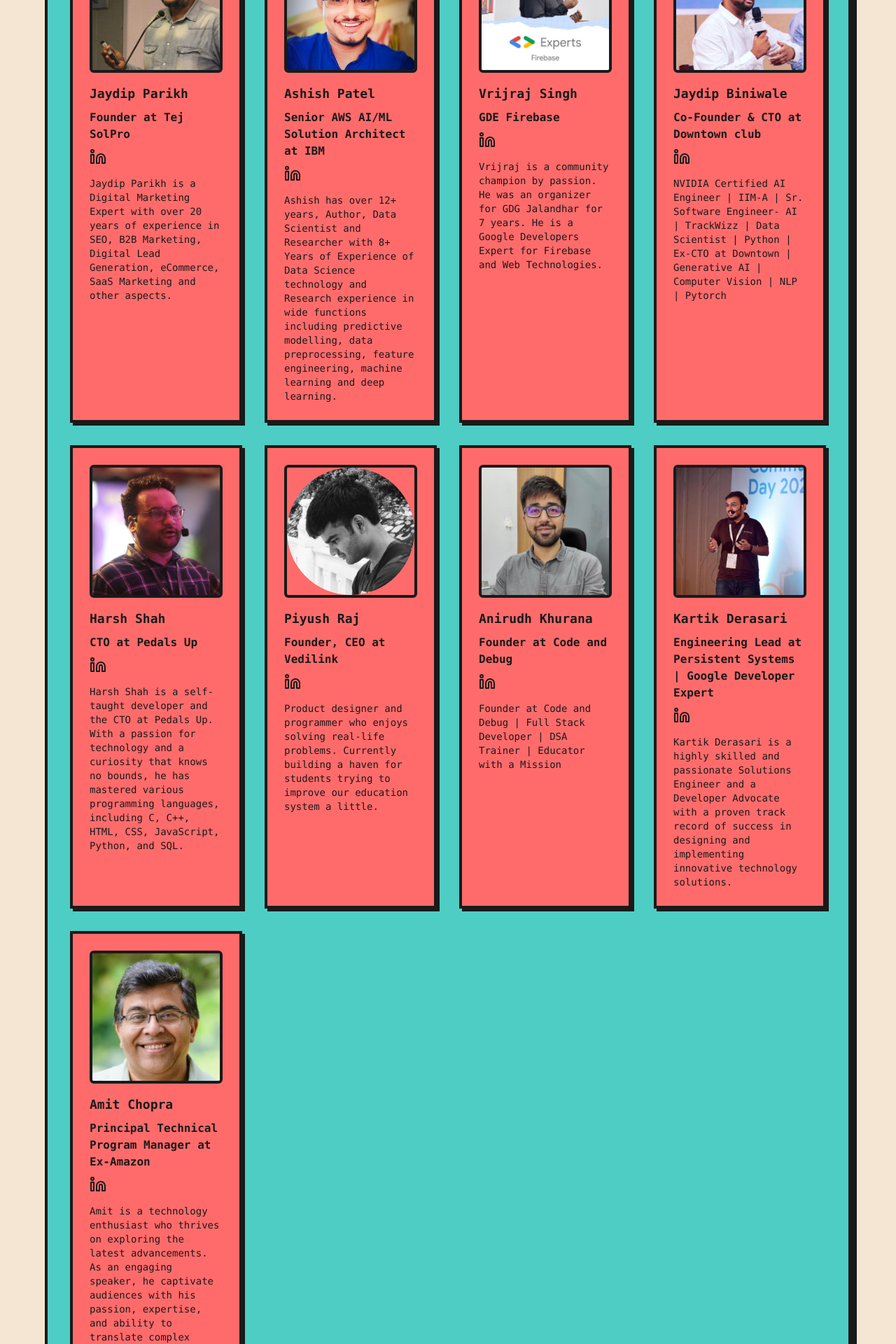
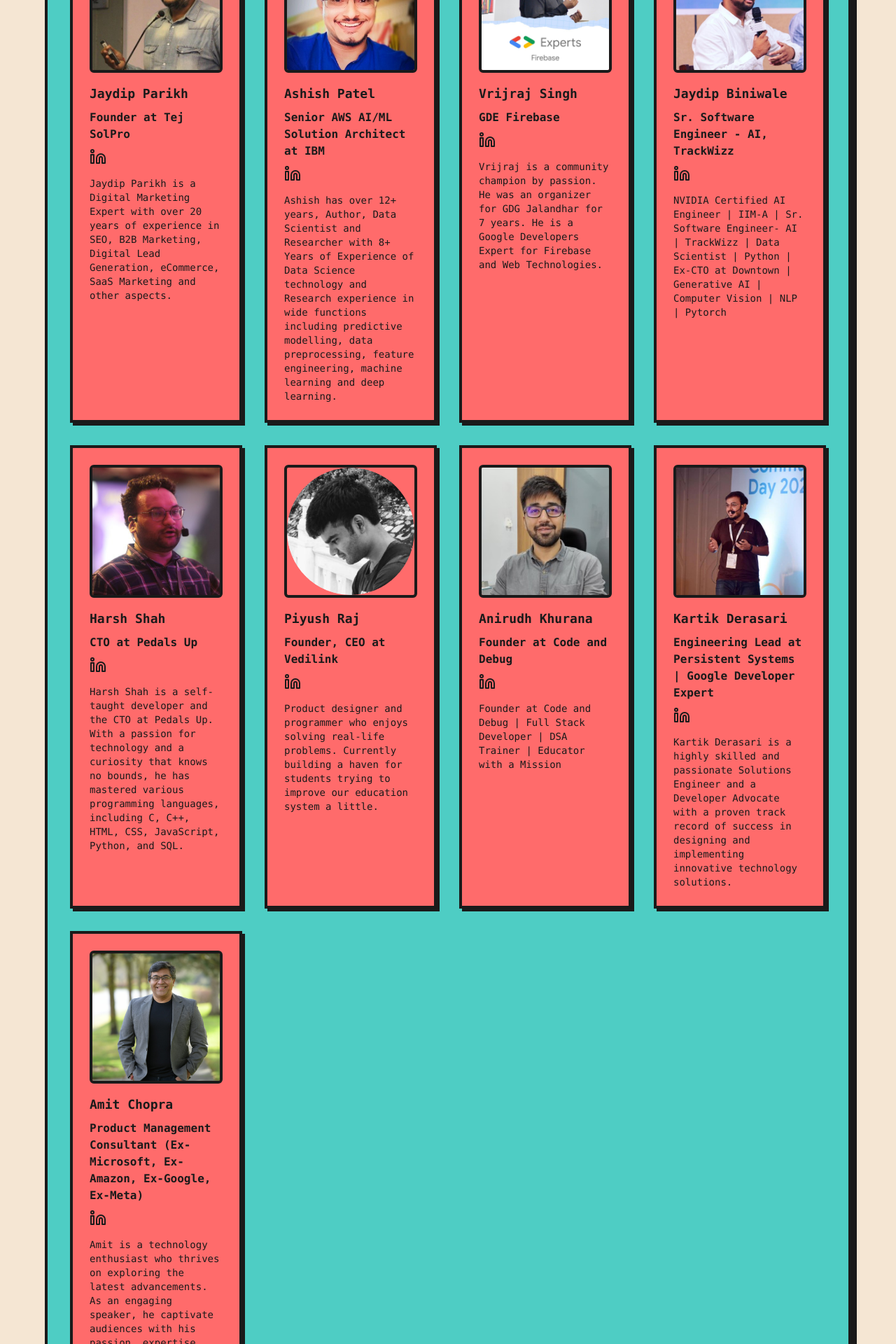
Before and after one commit to gdg-da/devolution, a Next.js app: page /speakers in a window 1280 px wide. Shown: the part 1172-3092 px from the top of the page at 70% size. Built offline with nearby package versions, Linux system fonts and the light colour scheme; a web font is replaced by a local one.

Commit message:
chore(speakers): designation changed

```diff
--- a/src/components/SpeakersPage.tsx
+++ b/src/components/SpeakersPage.tsx
@@ -88,7 +88,7 @@ const speakers: SpeakerProps[] = [
         name: "Jaydip Biniwale",
         photo: "/JaydipBiniwale.jpg",
         linkedin: "https://www.linkedin.com/in/biniwale/",
-        position: "Co-Founder & CTO at Downtown club",
+        position: "Sr. Software Engineer - AI, TrackWizz",
         about: "NVIDIA Certified AI Engineer | IIM-A | Sr. Software Engineer- AI | TrackWizz | Data Scientist | Python | Ex-CTO at Downtown | Generative AI | Computer Vision | NLP | Pytorch"
     },
     {
@@ -121,9 +121,9 @@ const speakers: SpeakerProps[] = [
     },
     {
         name: "Amit Chopra",
-        photo: "/AmitC.jpg",
+        photo: "/AmitChopra.jpg",
         linkedin: "https://www.linkedin.com/in/amitchopra/",
-        position: "Principal Technical Program Manager at Ex-Amazon",
+        position: "Product Management Consultant (Ex-Microsoft, Ex-Amazon, Ex-Google, Ex-Meta)",
         about: "Amit is a technology enthusiast who thrives on exploring the latest advancements. As an engaging speaker, he captivate audiences with his passion, expertise, and ability to translate complex concepts into compelling narratives."
     }
 ]
```
Also changed, not shown: public/AmitC.jpg (deleted), public/AmitChopra.jpg (added).
